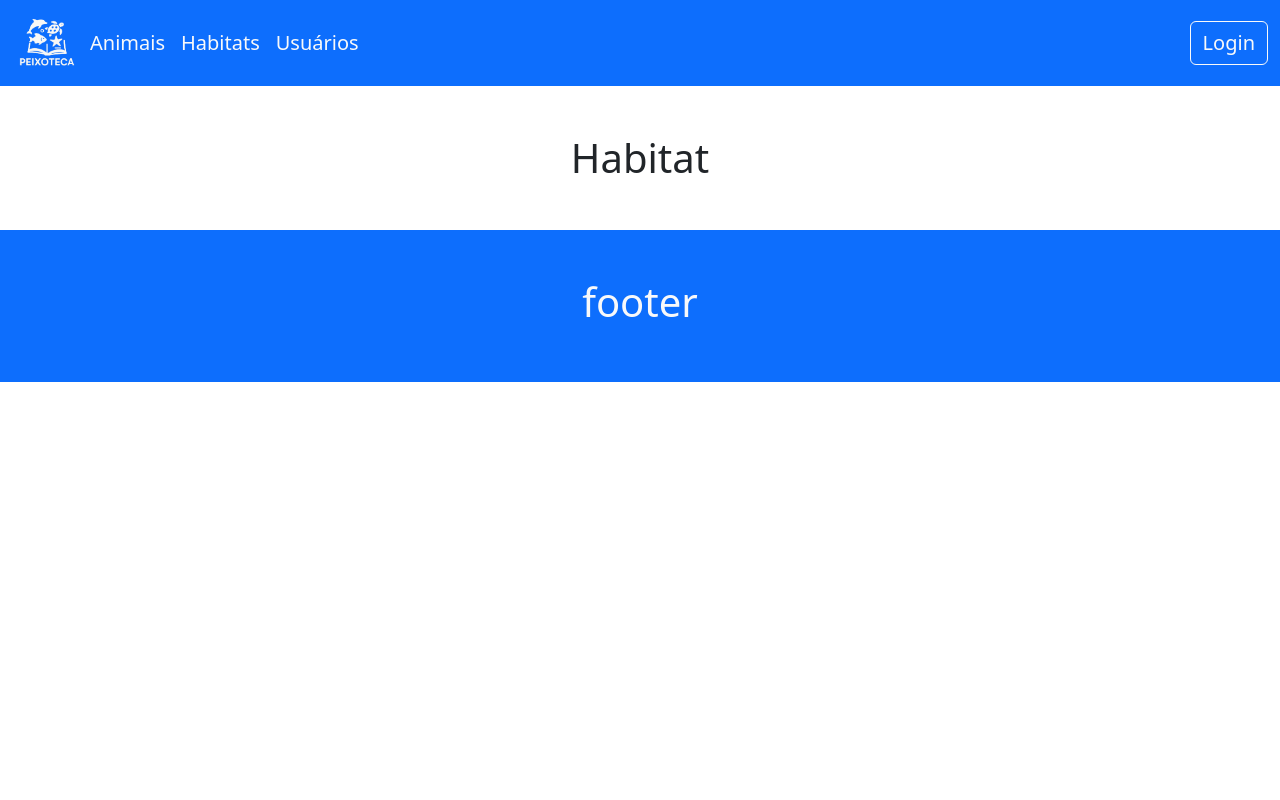
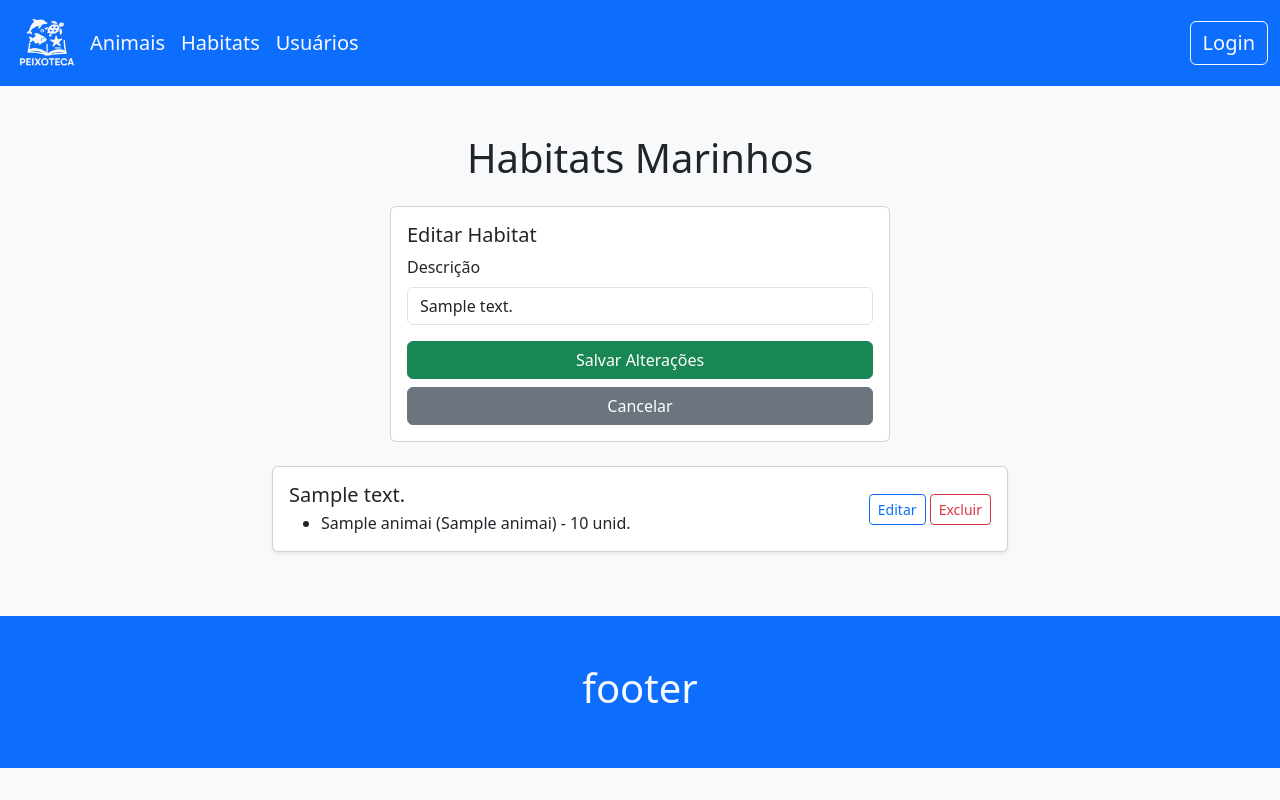
Before and after one commit to eusouoereque/Peixoteca, a PHP site: page /index.php?edit=1 in a window 1280 px wide. Run offline with PHP 8.4, Linux system fonts and the light colour scheme; tables that the repository leaves empty hold one stand-in row (values such as "Sample post").

Commit message:
Add lista de habitats e seus animais Add função para adicionar habitats, excluir e editar

```diff
--- a/habitat/index.php
+++ b/habitat/index.php
@@ -4,14 +4,149 @@
     require_once "../db/conn.php";
 ?>
 
-<div class="container">
-    <h1 class="text-center">Habitat</h1>
+<?php
+
+// Cadastrar novo habitat
+// Cadastrar ou Editar habitat
+if ($_SERVER['REQUEST_METHOD'] === 'POST') {
+    $descricao = trim($_POST['descricao']);
+
+    // EDITAR
+    if (!empty($_POST['id'])) {
+        $id = intval($_POST['id']);
+        $stmt = $pdo->prepare("UPDATE habitats SET descricao = :descricao WHERE id = :id");
+        $stmt->execute([
+            'descricao' => $descricao,
+            'id' => $id
+        ]);
+    } else {
+        // INSERIR NOVO
+        if (!empty($descricao)) {
+            $stmt = $pdo->prepare("INSERT INTO habitats (descricao) VALUES (:descricao)");
+            $stmt->execute(['descricao' => $descricao]);
+        }
+    }
+
+    // Evita reenvio
+    header("Location: index.php");
+    exit;
+}
+
+// EXCLUIR habitat
+if (isset($_GET['delete'])) {
+    $id = intval($_GET['delete']);
+
+    // Verifica se há animais vinculados
+    $check = $pdo->prepare("SELECT COUNT(*) FROM animais WHERE id_habitat = :id");
+    $check->execute(['id' => $id]);
+    $temAnimais = $check->fetchColumn();
+
+    if ($temAnimais == 0) {
+        $stmt = $pdo->prepare("DELETE FROM habitats WHERE id = :id");
+        $stmt->execute(['id' => $id]);
+    } else {
+        echo "<script>alert('Não é possível excluir este habitat porque existem animais vinculados a ele.');</script>";
+    }
+
+    header("Location: index.php");
+    exit;
+}
+
+// Buscar habitats
+$sql = "SELECT * FROM habitats ORDER BY descricao";
+$stmt = $pdo->query($sql);
+$listaHabitats = $stmt->fetchAll(PDO::FETCH_ASSOC);
+
+// Buscar animais por habitat
+$sqlAnimais = "SELECT h.id AS habitat_id, h.descricao AS habitat, a.nome_popular, a.nome_cientifico, a.quantidade
+               FROM habitats h
+               LEFT JOIN animais a ON a.id_habitat = h.id
+               ORDER BY h.descricao";
+$stmtAnimais = $pdo->query($sqlAnimais);
+$dados = $stmtAnimais->fetchAll(PDO::FETCH_ASSOC);
+
+$habitatsAnimais = [];
+foreach ($dados as $linha) {
+    $habitatsAnimais[$linha['habitat']][] = $linha;
+}
+
+// Ver se estamos editando
+$habitatEditar = null;
+if (isset($_GET['edit'])) {
+    $idEdit = intval($_GET['edit']);
+    $stmt = $pdo->prepare("SELECT * FROM habitats WHERE id = :id");
+    $stmt->execute(['id' => $idEdit]);
+    $habitatEditar = $stmt->fetch(PDO::FETCH_ASSOC);
+}
+?>
+
+<!DOCTYPE html>
+<html lang="pt-br">
+<head>
+  <meta charset="UTF-8">
+  <title>Habitats Marinhos</title>
+  <link href="https://cdn.jsdelivr.net/npm/bootstrap@5.3.3/dist/css/bootstrap.min.css" rel="stylesheet">
+</head>
+<body class="bg-light">
+<div class="container mt-5">
+  <h1 class="text-center mb-4">Habitats Marinhos</h1>
+
+  <!-- Formulário -->
+  <div class="card mx-auto mb-4" style="max-width: 500px;">
+    <div class="card-body">
+      <h5 class="card-title"><?= $habitatEditar ? 'Editar Habitat' : 'Cadastrar novo Habitat' ?></h5>
+      <form method="POST" action="">
+        <input type="hidden" name="id" value="<?= $habitatEditar['id'] ?? '' ?>">
+        <div class="mb-3">
+          <label for="descricao" class="form-label">Descrição</label>
+          <input type="text" class="form-control" name="descricao" id="descricao" required value="<?= $habitatEditar['descricao'] ?? '' ?>">
+        </div>
+        <button type="submit" class="btn btn-success w-100">
+          <?= $habitatEditar ? 'Salvar Alterações' : 'Cadastrar' ?>
+        </button>
+        <?php if ($habitatEditar): ?>
+          <a href="habitats.php" class="btn btn-secondary mt-2 w-100">Cancelar</a>
+        <?php endif; ?>
+      </form>
+    </div>
+  </div>
+
+  <!-- Lista com opções de editar/excluir -->
+  <div class="row justify-content-center">
+    <div class="col-lg-8">
+      <?php foreach ($listaHabitats as $habitat): ?>
+        <div class="card mb-3 shadow-sm">
+          <div class="card-body d-flex justify-content-between align-items-center">
+            <div>
+              <h5 class="mb-1"><?= htmlspecialchars($habitat['descricao']) ?></h5>
+              <?php if (!empty($habitatsAnimais[$habitat['descricao']][0]['nome_popular'])): ?>
+                <ul class="mb-0">
+                  <?php foreach ($habitatsAnimais[$habitat['descricao']] as $animal): ?>
+                    <?php if ($animal['nome_popular']): ?>
+                      <li>
+                        <?= htmlspecialchars($animal['nome_popular']) ?> (<?= htmlspecialchars($animal['nome_cientifico']) ?>) - <?= $animal['quantidade'] ?> unid.
+                      </li>
+                    <?php endif; ?>
+                  <?php endforeach; ?>
+                </ul>
+              <?php else: ?>
+                <p class="text-muted mb-0">Nenhum animal neste habitat.</p>
+              <?php endif; ?>
+            </div>
+            <div class="ms-3 text-end">
+              <a href="?edit=<?= $habitat['id'] ?>" class="btn btn-sm btn-outline-primary">Editar</a>
+              <a href="?delete=<?= $habitat['id'] ?>" class="btn btn-sm btn-outline-danger" onclick="return confirm('Tem certeza que deseja excluir este habitat?')">Excluir</a>
+            </div>
+          </div>
+        </div>
+      <?php endforeach; ?>
+    </div>
+  </div>
 </div>
 
-
-
-
-
+<script src="https://cdn.jsdelivr.net/npm/bootstrap@5.3.3/dist/js/bootstrap.bundle.min.js"></script>
+</body>
+</html>
 
 <?php
     include "../components/footer.php";
```
